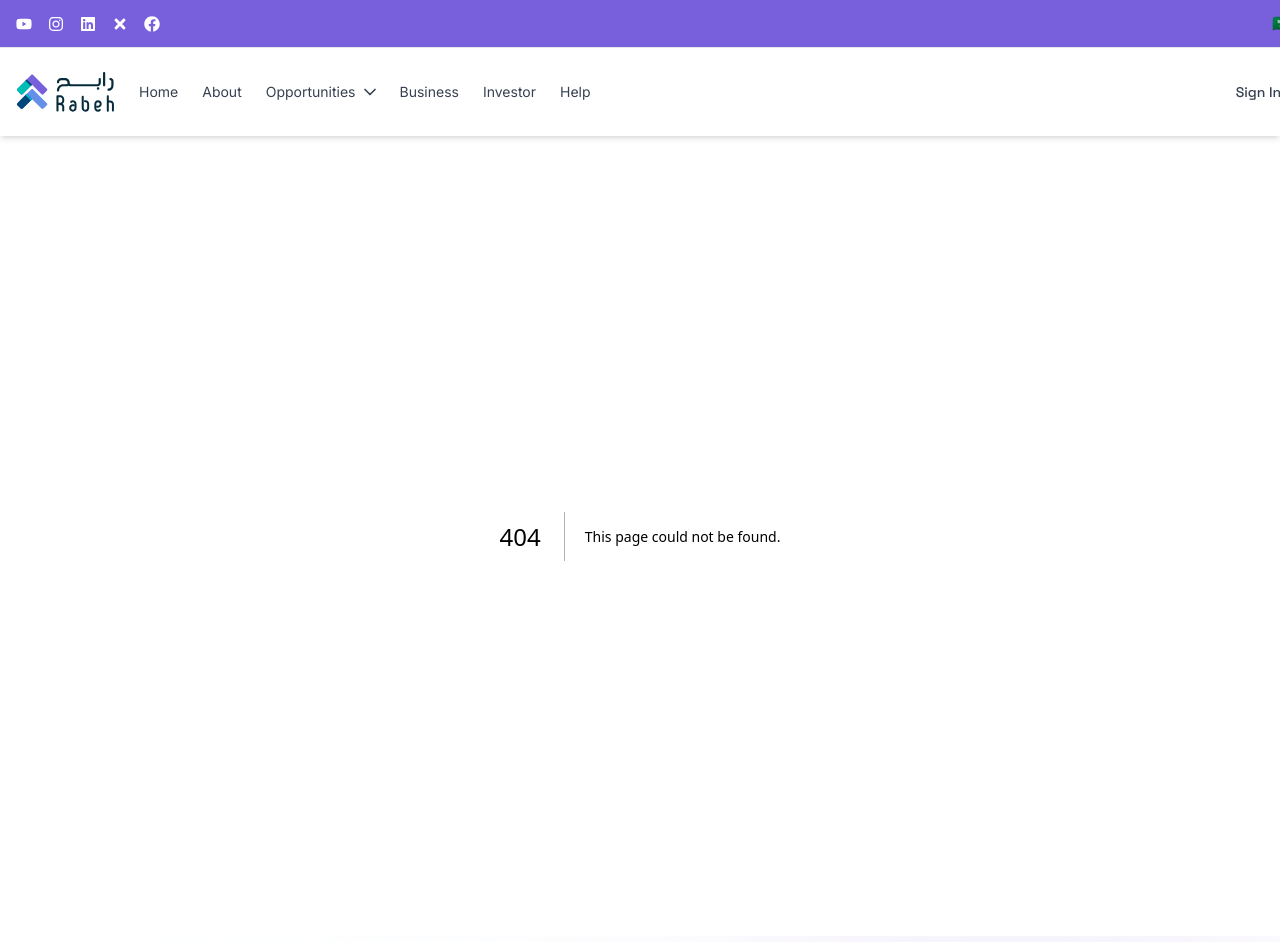
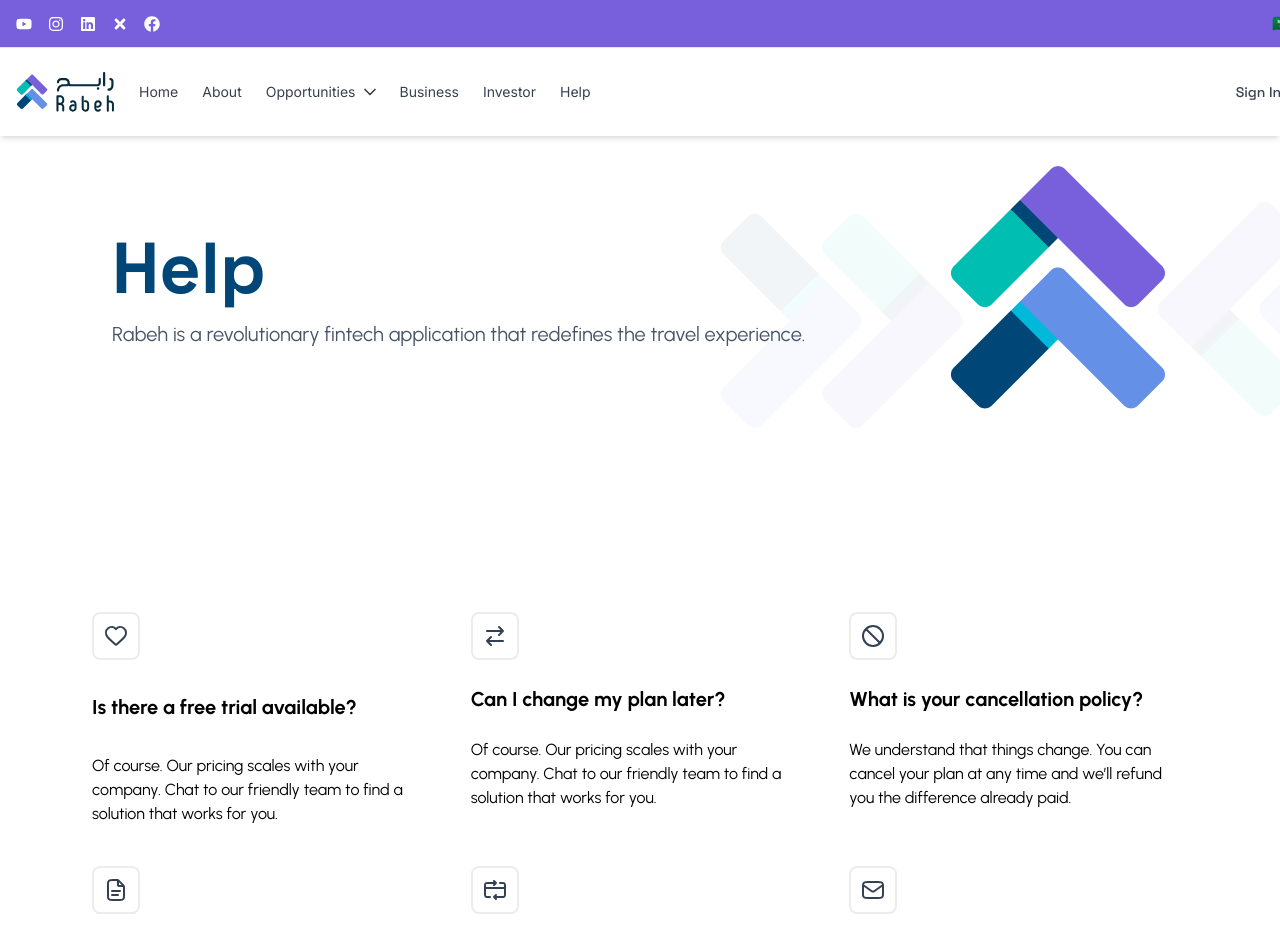
Before and after one commit to iamsayeeduddin/rabeh-web, a Next.js app: page /help in a window 1280 px wide. Before the commit this address had no page. Shown: the top 942 px of the page. Built offline with nearby package versions, Linux system fonts and the light colour scheme.

Commit message:
added help Page

```diff
--- /dev/null
+++ b/src/app/help/page.jsx
@@ -0,0 +1,204 @@
+import TitleHead from "@/components/TitleHead";
+import useFonts from "@/utils/useFonts";
+import React from "react";
+import Link from "next/link";
+
+
+const page = () => {
+  const fonts = useFonts();
+  return (
+    <div>
+      <TitleHead
+        title={"Help"}
+        desc={
+          "Rabeh is a revolutionary fintech application that redefines the travel experience."
+        }
+      />
+      <div className="flex w-full p-[72px]">
+        <div
+          className={
+            "grid  grid-cols-3 gap-10 py-[96px] px-5 " +
+            fonts.urbanist.className
+          }
+        >
+          <div className="flex flex-col gap-8 ">
+            <div className="flex items-center justify-center border-2 border-[#EAECF0] h-12 w-12 rounded-lg">
+              <svg
+                width="24"
+                height="24"
+                viewBox="0 0 24 24"
+                fill="none"
+                xmlns="http://www.w3.org/2000/svg"
+              >
+                <path
+                  fill-rule="evenodd"
+                  clip-rule="evenodd"
+                  d="M11.9932 5.13581C9.9938 2.7984 6.65975 2.16964 4.15469 4.31001C1.64964 6.45038 1.29697 10.029 3.2642 12.5604C4.89982 14.6651 9.84977 19.1041 11.4721 20.5408C11.6536 20.7016 11.7444 20.7819 11.8502 20.8135C11.9426 20.8411 12.0437 20.8411 12.1361 20.8135C12.2419 20.7819 12.3327 20.7016 12.5142 20.5408C14.1365 19.1041 19.0865 14.6651 20.7221 12.5604C22.6893 10.029 22.3797 6.42787 19.8316 4.31001C17.2835 2.19216 13.9925 2.7984 11.9932 5.13581Z"
+                  stroke="#344054"
+                  stroke-width="2"
+                  stroke-linecap="round"
+                  stroke-linejoin="round"
+                />
+              </svg>
+            </div>
+            <div className={"text-[20px] font-bold"}>
+              Is there a free trial available?
+            </div>
+            <div className="text-[16px]">
+              {" "}
+              Of course. Our pricing scales with your company. Chat to our friendly team to find a solution that works for you.
+            </div>
+          </div>
+          <div className="flex flex-col gap-6 ">
+            <div className="flex items-center justify-center border-2 border-[#EAECF0] h-12 w-12 rounded-lg">
+              <svg
+                width="24"
+                height="24"
+                viewBox="0 0 24 24"
+                fill="none"
+                xmlns="http://www.w3.org/2000/svg"
+              >
+                <path
+                  d="M20 17H4M4 17L8 13M4 17L8 21M4 7H20M20 7L16 3M20 7L16 11"
+                  stroke="#344054"
+                  stroke-width="2"
+                  stroke-linecap="round"
+                  stroke-linejoin="round"
+                />
+              </svg>
+            </div>
+            <div className={"text-[20px] font-bold"}>
+            Can I change my plan later?
+            </div>
+            <div className="text-[16px]">
+            Of course. Our pricing scales with your company. Chat to our friendly team to find a solution that works for you.
+            </div>
+          </div>
+          <div className="flex flex-col gap-6 ">
+            <div className="flex items-center justify-center border-2 border-[#EAECF0] h-12 w-12 rounded-lg">
+              <svg
+                width="24"
+                height="24"
+                viewBox="0 0 24 24"
+                fill="none"
+                xmlns="http://www.w3.org/2000/svg"
+              >
+                <path
+                  d="M4.93 4.93L19.07 19.07M22 12C22 17.5228 17.5228 22 12 22C6.47715 22 2 17.5228 2 12C2 6.47715 6.47715 2 12 2C17.5228 2 22 6.47715 22 12Z"
+                  stroke="#344054"
+                  stroke-width="2"
+                  stroke-linecap="round"
+                  stroke-linejoin="round"
+                />
+              </svg>
+            </div>
+            <div className={"text-[20px] font-bold"}>
+            What is your cancellation policy?
+            </div>
+            <div className="text-[16px]">
+            We understand that things change. You can cancel your plan at any time and we’ll refund you the difference already paid.
+            </div>
+          </div>
+          <div className="flex flex-col gap-6 ">
+            <div className="flex items-center justify-center border-2 border-[#EAECF0] h-12 w-12 rounded-lg">
+              <svg
+                width="24"
+                height="24"
+                viewBox="0 0 24 24"
+                fill="none"
+                xmlns="http://www.w3.org/2000/svg"
+              >
+                <path
+                  d="M14 2.26953V6.40007C14 6.96012 14 7.24015 14.109 7.45406C14.2049 7.64222 14.3578 7.7952 14.546 7.89108C14.7599 8.00007 15.0399 8.00007 15.6 8.00007H19.7305M14 17H8M16 13H8M20 9.98822V17.2C20 18.8802 20 19.7202 19.673 20.362C19.3854 20.9265 18.9265 21.3854 18.362 21.673C17.7202 22 16.8802 22 15.2 22H8.8C7.11984 22 6.27976 22 5.63803 21.673C5.07354 21.3854 4.6146 20.9265 4.32698 20.362C4 19.7202 4 18.8802 4 17.2V6.8C4 5.11984 4 4.27976 4.32698 3.63803C4.6146 3.07354 5.07354 2.6146 5.63803 2.32698C6.27976 2 7.11984 2 8.8 2H12.0118C12.7455 2 13.1124 2 13.4577 2.08289C13.7638 2.15638 14.0564 2.27759 14.3249 2.44208C14.6276 2.6276 14.887 2.88703 15.4059 3.40589L18.5941 6.59411C19.113 7.11297 19.3724 7.3724 19.5579 7.67515C19.7224 7.94356 19.8436 8.2362 19.9171 8.5423C20 8.88757 20 9.25445 20 9.98822Z"
+                  stroke="#344054"
+                  stroke-width="2"
+                  stroke-linecap="round"
+                  stroke-linejoin="round"
+                />
+              </svg>
+            </div>
+            <div className={"text-[20px] font-bold"}>
+            Can other info be added to an invoice?
+            </div>
+            <div className="text-[16px]">
+            At the moment, the only way to add additional information to invoices is to add the information to the workspace's name.
+            </div>
+          </div>
+          <div className="flex flex-col gap-6 ">
+            <div className="flex items-center justify-center border-2 border-[#EAECF0] h-12 w-12 rounded-lg">
+              <svg
+                width="24"
+                height="24"
+                viewBox="0 0 24 24"
+                fill="none"
+                xmlns="http://www.w3.org/2000/svg"
+              >
+                <path
+                  d="M22 10H2M11 19L18.8 19C19.9201 19 20.4802 19 20.908 18.782C21.2843 18.5903 21.5903 18.2843 21.782 17.908C22 17.4802 22 16.9201 22 15.8V8.2C22 7.0799 22 6.51984 21.782 6.09202C21.5903 5.7157 21.2843 5.40974 20.908 5.21799C20.4802 5 19.9201 5 18.8 5H17M11 19L13 21M11 19L13 17M7 19H5.2C4.07989 19 3.51984 19 3.09202 18.782C2.71569 18.5903 2.40973 18.2843 2.21799 17.908C2 17.4802 2 16.9201 2 15.8V8.2C2 7.0799 2 6.51984 2.21799 6.09202C2.40973 5.71569 2.7157 5.40973 3.09202 5.21799C3.51984 5 4.0799 5 5.2 5H13M13 5L11 7M13 5L11 3"
+                  stroke="#344054"
+                  stroke-width="2"
+                  stroke-linecap="round"
+                  stroke-linejoin="round"
+                />
+              </svg>
+            </div>
+            <div className={"text-[20px] font-bold"}>
+            How does billing work?
+            </div>
+            <div className="text-[16px]">
+            Plans are per workspace, not per account. You can upgrade one workspace, and still have any number of free workspaces.
+            </div>
+          </div>
+          <div className="flex flex-col gap-6 ">
+            <div className="flex items-center justify-center border-2 border-[#EAECF0] h-12 w-12 rounded-lg">
+              <svg
+                width="24"
+                height="24"
+                viewBox="0 0 24 24"
+                fill="none"
+                xmlns="http://www.w3.org/2000/svg"
+              >
+                <path
+                  d="M2 7L10.1649 12.7154C10.8261 13.1783 11.1567 13.4097 11.5163 13.4993C11.8339 13.5785 12.1661 13.5785 12.4837 13.4993C12.8433 13.4097 13.1739 13.1783 13.8351 12.7154L22 7M6.8 20H17.2C18.8802 20 19.7202 20 20.362 19.673C20.9265 19.3854 21.3854 18.9265 21.673 18.362C22 17.7202 22 16.8802 22 15.2V8.8C22 7.11984 22 6.27976 21.673 5.63803C21.3854 5.07354 20.9265 4.6146 20.362 4.32698C19.7202 4 18.8802 4 17.2 4H6.8C5.11984 4 4.27976 4 3.63803 4.32698C3.07354 4.6146 2.6146 5.07354 2.32698 5.63803C2 6.27976 2 7.11984 2 8.8V15.2C2 16.8802 2 17.7202 2.32698 18.362C2.6146 18.9265 3.07354 19.3854 3.63803 19.673C4.27976 20 5.11984 20 6.8 20Z"
+                  stroke="#344054"
+                  stroke-width="2"
+                  stroke-linecap="round"
+                  stroke-linejoin="round"
+                />
+              </svg>
+            </div>
+            <div className={"text-[20px] font-bold"}>
+            How do I change my account email?
+            </div>
+            <div className="text-[16px]">
+            You can change the email address associated with your account by going to untitled.com/account from a laptop or desktop.
+            </div>
+          </div>
+        </div>
+      </div>
+
+      {/* //still have a question component  */}
+
+      <div className="p-[96px] w-full">
+  <div className={"bg-[#F9FAFB] rounded-[16px] w-[1216px] flex flex-col gap-8 items-center justify-center p-16 " + fonts.urbanist.className}>
+    <div className="text-[36px] font-semibold">Still have questions?</div>
+    <div className="text-[16px]">Join over 4,000+ startups already growing with Untitled.</div>
+    <div className="flex flex-row gap-2">
+      <div className="flex space-x-4">
+        <Link href="" className="bg-white text-black px-6 py-3 border border-[#EAECF0] rounded-lg hover:bg-gray-200">
+          Learn More
+        </Link>
+        <Link href="" className="bg-primary text-white px-6 py-3 rounded-lg hover:bg-primary-light">
+          Get Started
+        </Link>
+      </div>
+    </div>
+  </div>
+</div>
+
+
+    </div>
+  );
+};
+
+export default page;
--- a/src/components/Navbar.jsx
+++ b/src/components/Navbar.jsx
@@ -60,7 +60,7 @@ const Navbar = () => {
               <Link href="/investor" className="text-gray-700 hover:text-primary">
                 Investor
               </Link>
-              <Link href="/under-construction" className="text-gray-700 hover:text-primary">
+              <Link href="/help" className="text-gray-700 hover:text-primary">
                 Help
               </Link>
             </div>
```
